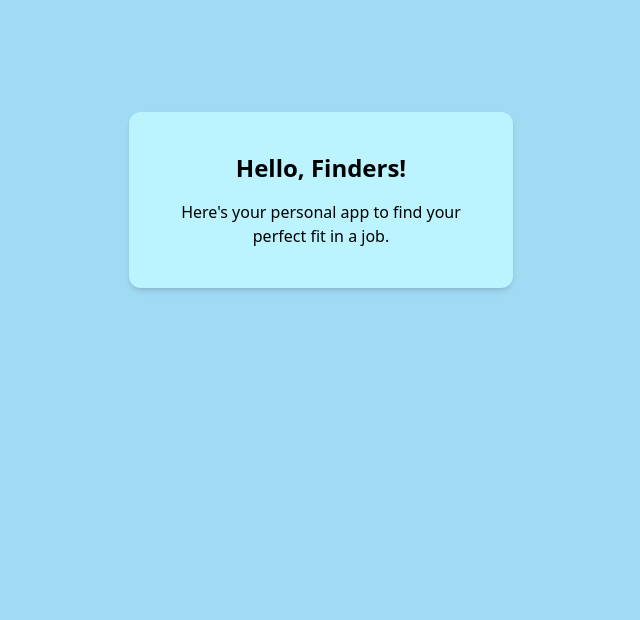
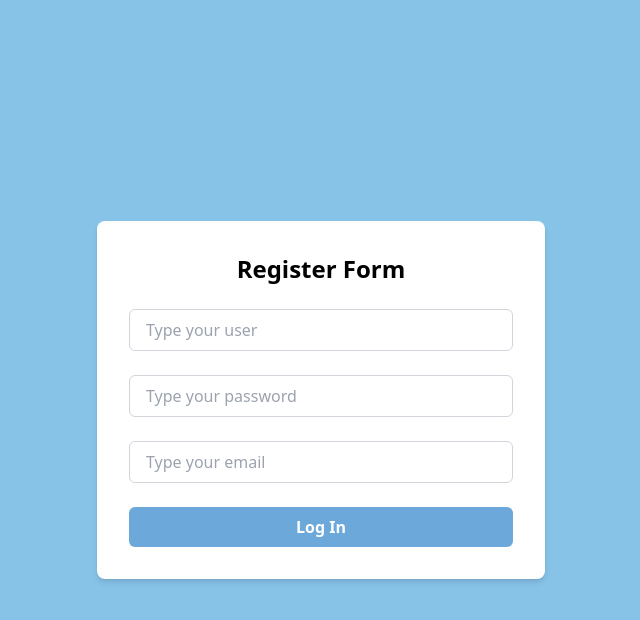
Before and after one commit to Kenfoxfire/track-my-job-front-end, a React (Vite) app: page / in a window 1280 px wide. Shown: the top 620 px of the page, without its empty margins (319-959 px from the left). Built offline with nearby package versions, Linux system fonts and the light colour scheme.

Commit message:
new component register

```diff
--- a/src/App.tsx
+++ b/src/App.tsx
@@ -1,4 +1,5 @@
 import { useState } from 'react'
+
 import './App.css'
 
 
@@ -9,13 +10,10 @@ function App() {
 
     < >
 
-
-
     <div className="p-10 m-20  max-w-sm mx-auto color5 rounded-xl shadow-md space-y-4">
-      <h1 className="text-2xl font-bold">Hello, Finders!</h1>
+      <h1 className="text-2xl font-bold">Welcome, Finders!</h1>
       <p className="text-black-900">Here's your personal app to find your perfect fit in a job.</p>
     </div>
-
 
     </>
 
--- /dev/null
+++ b/src/RegisterForm/Register.tsx
@@ -0,0 +1,98 @@
+import { useState } from 'react'
+
+
+
+
+
+const Register = () => {
+
+  const [ user , setUser ] = useState("");
+  const [ password , setPassword ] = useState("");
+  const [ email , setEmail ] = useState("");
+  const [error , setError ] = useState(false);
+  const [submit , setSubmitted ] = useState(false);
+
+
+const handleSubmit = (e:any) => {
+
+  e.preventDefault();
+
+  if ( user === "" || password === "" || email === ""  ) {
+       setError(true);
+       setSubmitted(false);
+       return
+  } else {
+     setError(false)
+     setSubmitted(true);
+      return
+  }
+
+}
+
+
+
+const handleChange = (setter:any) => (e:any) => {
+  setter(e.target.value);
+  setError(false);
+
+}
+
+
+
+  return (
+<section className="flex flex-col items-center justify-center min-h-screen color3">
+  <div className="w-full max-w-md p-8 space-y-6 bg-white rounded-lg shadow-md">
+    <h1 className="text-2xl font-bold text-center">Register Form</h1>
+    <form className="space-y-6" onSubmit={handleSubmit}>
+      <div className="space-y-2">
+        <input
+          className="w-full px-4 py-2 border border-gray-300 rounded-md focus:outline-none focus:ring-2 focus:color1"
+          type="text"
+          placeholder="Type your user"
+          value={user}
+          onChange={handleChange(setUser)}
+        />
+      </div>
+      <div className="space-y-2">
+        <input
+          className="w-full px-4 py-2 border border-gray-300 rounded-md focus:outline-none focus:ring-2 focus:color1"
+          type="password"
+          placeholder="Type your password"
+          value={password}
+          onChange={handleChange(setPassword)}
+        />
+      </div>
+      <div className="space-y-2">
+        <input
+          className="w-full px-4 py-2 border border-gray-300 rounded-md focus:outline-none focus:ring-2 focus:color1"
+          type="email"
+          placeholder="Type your email"
+          value={email}
+          onChange={handleChange(setEmail)}
+        />
+      </div>
+      <div>
+        <button
+          type="submit"
+          className="w-full px-4 py-2 font-bold text-white color2 rounded-md hover:bg-buttonsHover focus:outline-none focus:ring-2 focus:color1"
+        >
+          Log In
+        </button>
+      </div>
+    </form>
+    {error && <p className="text-red-500">Todos los campos son obligatorios</p>}
+    {submit && !error && (
+          <div className="p-10 mt-10 bg-blue-100 rounded-xl shadow-md space-y-4">
+            <h1 className="text-2xl font-bold">Welcome {user}!</h1>
+            <p className="text-black-900">Here's your personal app to find your perfect fit in a job.</p>
+          </div>
+        )}
+
+  </div>
+</section>
+
+
+  )
+}
+
+export default Register
--- a/src/index.css
+++ b/src/index.css
@@ -43,3 +43,11 @@ body {
 .color5 {
   @apply bg-color5;
 }
+
+.buttons {
+  @apply bg-buttons;
+}
+
+.buttons-hover {
+  @apply bg-buttonsHover;
+}
--- a/src/main.tsx
+++ b/src/main.tsx
@@ -2,9 +2,10 @@ import React from 'react'
 import ReactDOM from 'react-dom/client'
 import App from './App.tsx'
 import './index.css'
+import Register from './RegisterForm/Register.tsx'
 
 ReactDOM.createRoot(document.getElementById('root')!).render(
   <React.StrictMode>
-    <App />
+    <Register />
   </React.StrictMode>,
 )
--- a/tailwind.config.js
+++ b/tailwind.config.js
@@ -13,6 +13,8 @@ export default {
       color4: '#a1daf3',
       color5: '#bbf3ff',
       text: '#000000',
+      buttons: 'rgb(14 165 233)',
+      buttonsHover: 'rgb(3 105 161)',
     },
 },
   },
```
